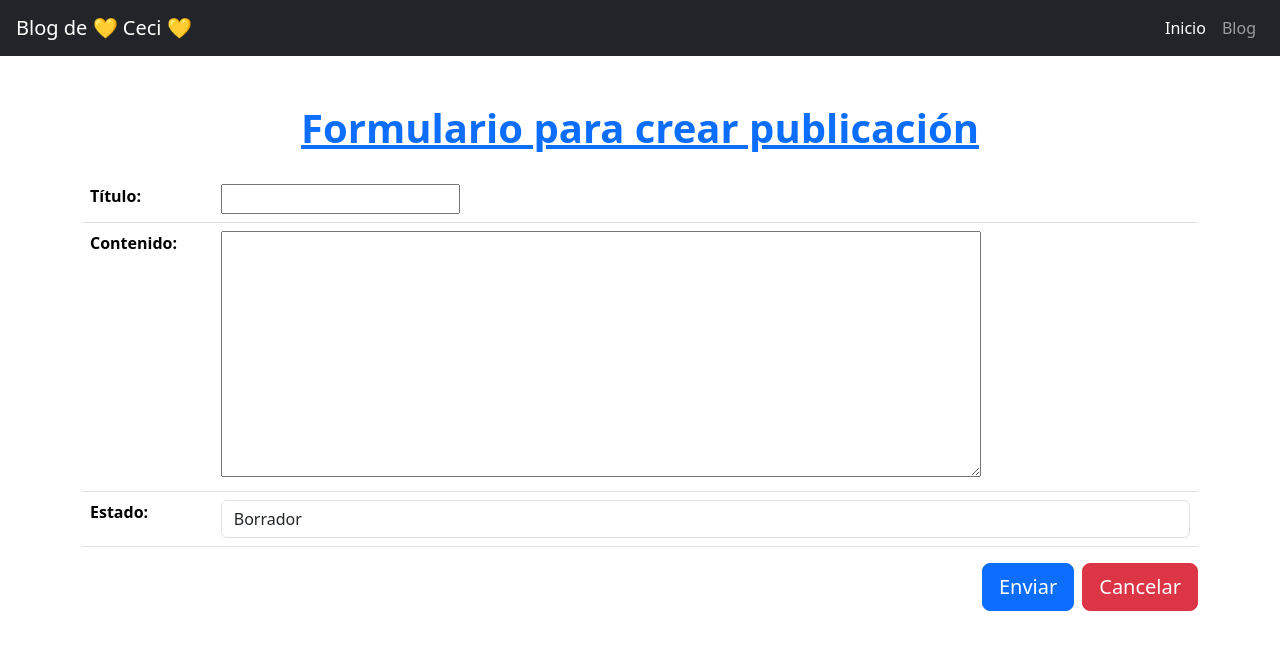
After one commit to CeciliaBPerdomo/BlogDePublicaciones-django, a Django app: page /blog/post/create in a window 1280 px wide. The commit adds this page. Shown: the top 650 px of the page. Run offline with Django 5.2, Linux system fonts and the light colour scheme.

Commit message:
Create post

```diff
--- /dev/null
+++ b/blog/forms.py
@@ -0,0 +1,29 @@
+from django import forms
+from .models import Post
+
+class PostForm(forms.ModelForm):
+    class Meta:
+        model = Post
+        fields = ['titulo', 'contenido', 'estado']
+        widgets = {
+            'contenido': forms.Textarea(attrs={'rows': 10, 'cols': 80}),
+            'estado': forms.Select(attrs={'class': 'form-control'}),
+        }
+        labels = {
+            'titulo': 'Título',
+            'contenido': 'Contenido',
+            'estado': 'Estado',
+        }
+        # help_texts = {
+        #     'titulo': 'Ingrese el título de la publicación',
+        #     'contenido': 'Ingrese el contenido de la publicación',
+        #     'estado': 'Seleccione el estado de la publicación',
+        # }
+        error_messages = {
+            'titulo': {
+                'max_length': 'El título es demasiado largo.',
+            },
+            'contenido': {
+                'required': 'Este campo es obligatorio.',
+            },
+        }
--- /dev/null
+++ b/blog/templates/blog/post_create.html
@@ -0,0 +1,22 @@
+{% extends "blog/base.html" %}
+{% block title %} Publicar {% endblock title %}
+
+{% block content_title %} Formulario para crear publicación {% endblock content_title %}
+
+{% block content %}
+<form method="post">
+    {% csrf_token %}
+    <!-- Estilizar el formulario -->
+    <div class="mb-3">
+        <table class="table">
+            {{ form.as_table }}
+        </table>
+    </div>
+
+    <!-- Botones alineados a la derecha -->
+    <div class="d-flex justify-content-end">
+        <button type="submit" class="btn btn-primary btn-lg me-2">Enviar</button>
+        <a href="{% url 'blog:post_list' %}" class="btn btn-danger btn-lg">Cancelar</a>
+    </div>
+</form>
+{% endblock content %}
--- a/blog/templates/blog/post_list.html
+++ b/blog/templates/blog/post_list.html
@@ -3,7 +3,11 @@
 
 {% block content_title %} Lista de Publicaciones {% endblock content_title %}
 
+
 {% block content %}
+<div class="d-flex justify-content-end mb-3">
+    <a href="{% url 'blog:post_create' %}" class="btn btn-success btn-lg">Crear publicación</a>
+</div>
 <div class="row row-cols-1 row-cols-md-2 g-4">
     {% for post in posts %}
     <div class="col">
--- /dev/null
+++ b/blog/urls.py
@@ -0,0 +1,8 @@
+from django.urls import path
+from . import views
+
+urlpatterns = [
+    path('', views.post_list, name='post_list'),  # <- Esto hace que /blog/ funcione
+    path('post/list', views.post_list, name='post_list'),
+    path('post/create', views.post_create, name='post_create'),
+]
--- a/blog/views.py
+++ b/blog/views.py
@@ -1,5 +1,6 @@
-from django.shortcuts import render
+from django.shortcuts import render, redirect
 from .models import Post
+from .forms import PostForm
 
 # Create your views here.
 def index(request):
@@ -8,3 +9,21 @@ def index(request):
 def post_list(request):
     post_list = Post.objects.all()
     return render(request, 'blog/post_list.html', context={'posts': post_list})
+
+def post_create(request):
+    if request.method == 'POST':
+        # Procesar el formulario de creación de publicación
+        form = PostForm(request.POST)
+        if form.is_valid():
+            # Guardar la nueva publicación en la base de datos
+            post = form.save(commit=False)
+            if request.user.is_authenticated:
+                post.autor = request.user
+                post.save()
+                return redirect('blog:post_list')  # Redirigir a la lista de publicaciones después de crear una
+            else:
+                form.add_error(None, "Debes iniciar sesión para crear una publicación.")
+    else:
+        # Mostrar el formulario de creación de publicación
+        form = PostForm()
+    return render(request, 'blog/post_create.html', context={'form': form})
--- a/proyecto/urls.py
+++ b/proyecto/urls.py
@@ -15,12 +15,13 @@ Including another URLconf
     2. Add a URL to urlpatterns:  path('blog/', include('blog.urls'))
 """
 from django.contrib import admin
-from django.urls import path
+from django.urls import include, path
 
 from blog import views
 
 urlpatterns = [
     path('admin/', admin.site.urls),
     path('', views.index, name='index'),  # URL para la página de inicio
-    path('blog/', views.post_list, name='post_list'),  # URL para la lista de publicaciones
+   # path('blog/', views.post_list, name='post_list'),  # URL para la lista de publicaciones
+    path('blog/', include(('blog.urls', 'blog'), namespace='blog')),
 ]
```
Also changed, not shown: db.sqlite3.
